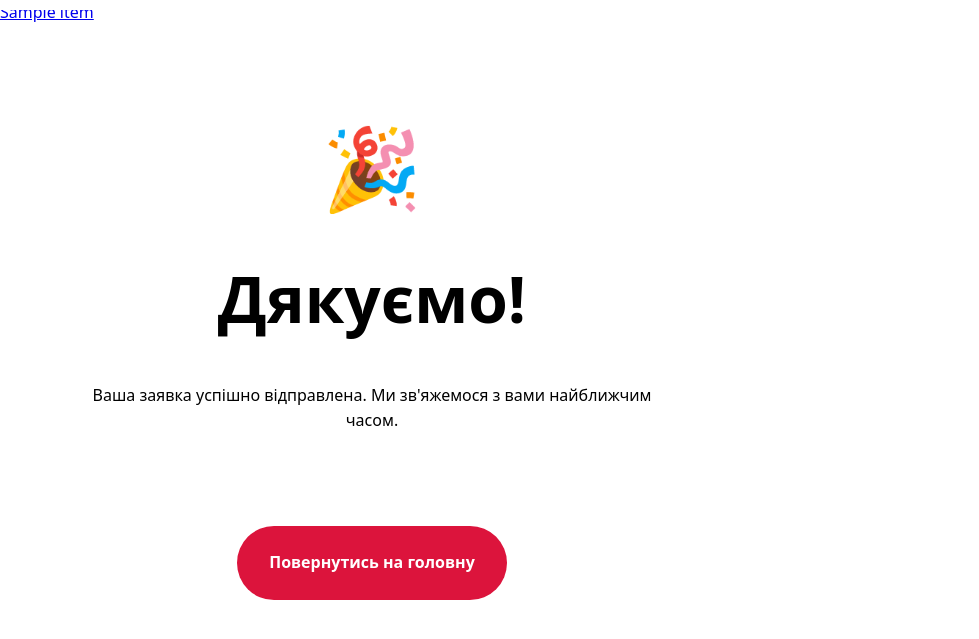
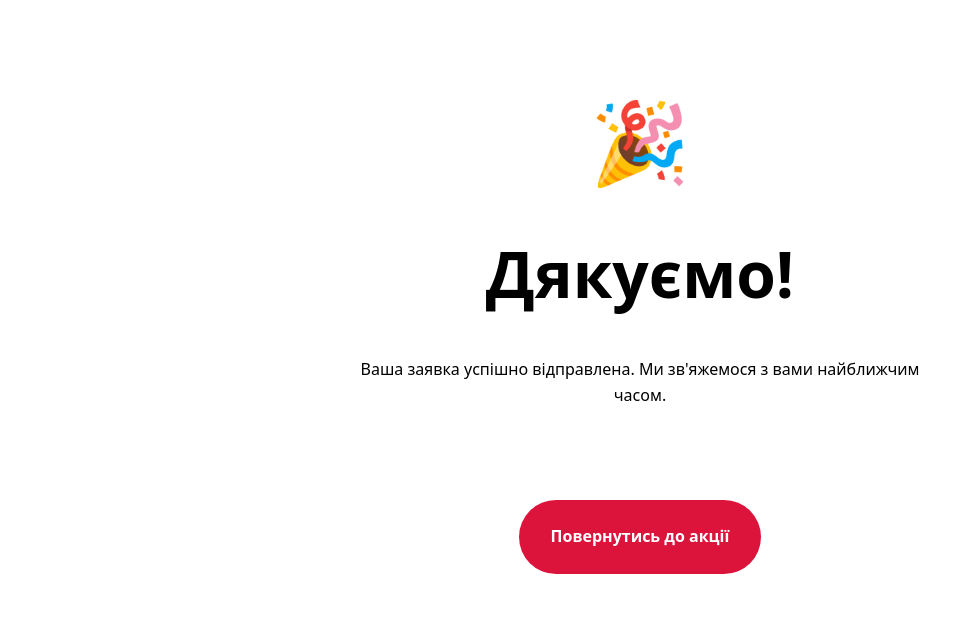
Before and after one commit to Sophie-sd/SpeakUp, a Django app: template templates/main/thank_you.html in a window 1280 px wide. Shown: the top 639 px of the page, without its empty margins (0-979 px from the left). Run offline with Django 5.2, Linux system fonts and the light colour scheme; the template is opened without the code that fills it: most values are stand-ins (such as "Sample title", 1, 10 or a date in 2020).

Commit message:
Оновлення сторінки thank-you

```diff
--- a/templates/main/thank_you.html
+++ b/templates/main/thank_you.html
@@ -2,6 +2,10 @@
 {% load static i18n %}
 
 {% block title %}{{ seo.title }}{% endblock %}
+
+{% block breadcrumbs %}
+{# Breadcrumbs приховані на сторінці підтвердження #}
+{% endblock %}
 
 {% block extra_css %}
 {{ block.super }}
@@ -16,9 +20,19 @@
   padding: var(--spacing-xl) var(--spacing-md);
 }
 
+.thank-you .container {
+  width: 100%;
+  max-width: 100%;
+  display: flex;
+  justify-content: center;
+  align-items: center;
+}
+
 .thank-you__container {
   max-width: 600px;
+  width: 100%;
   text-align: center;
+  margin: 0 auto;
 }
 
 .thank-you__icon {
@@ -56,8 +70,8 @@
         <p class="thank-you__text">
           Ваша заявка успішно відправлена. Ми зв'яжемося з вами найближчим часом.
         </p>
-        <a href="/" class="btn btn--primary thank-you__button">
-          Повернутись на головну
+        <a href="/advertising/" class="btn btn--primary thank-you__button">
+          Повернутись до акції
         </a>
       </div>
     </div>
```
